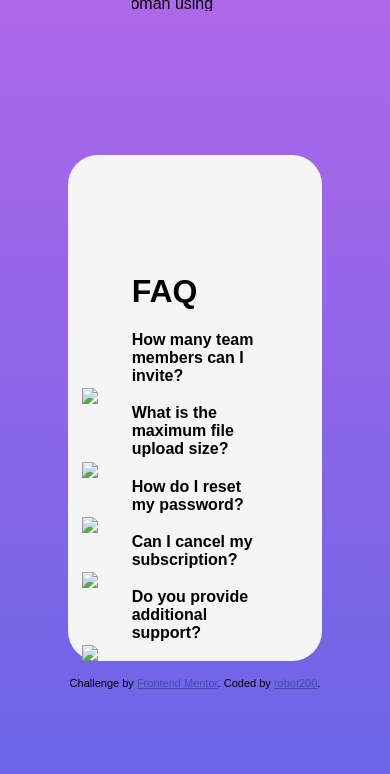
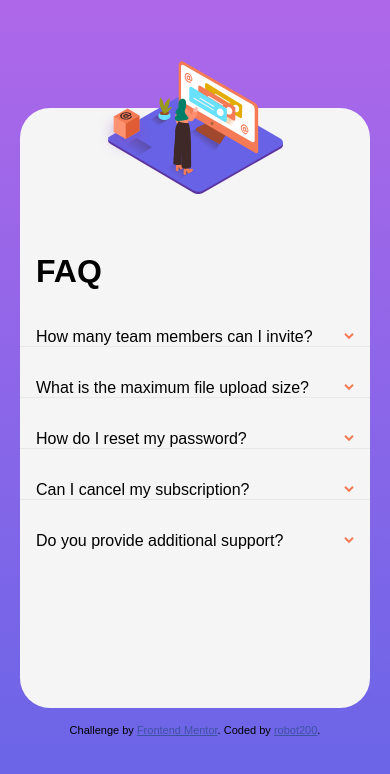
Before and after one commit to robot200/accordion-card, a plain HTML site: page index.html in a window 390 px wide. Drawn offline with Linux system fonts and the light colour scheme.

Commit message:
Add files via upload

```diff
--- a/index.html
+++ b/index.html
@@ -4,7 +4,7 @@
   <meta charset="UTF-8">
   <meta name="viewport" content="width=device-width, initial-scale=1.0"> <!-- displays site properly based on user's device -->
 
-  <link rel="icon" type="image/png" sizes="32x32" href="./images/favicon-32x32.png">
+  <link rel="icon" type="image/png" sizes="32x32" href="favicon-32x32.png">
   <link rel="stylesheet" href="style.css">
 
   <title>Frontend Mentor | FAQ Accordion Card</title>
@@ -17,35 +17,60 @@
 </head>
 <body>
 
-  <div class="card">
+<div class="card">
 
-    <div class="pic">
-      <div><img src="/images/illustration-woman-online-desktop.svg" alt="Woman using a touch screen"></div>
+    <div class="img_wrapper">
 
-      <div class="box"><img src="/images/illustration-box-desktop.svg"></div>
+      <div class="woman_img">
+      </div>
+
+      <img class="box" src="illustration-box-desktop.svg">
     </div>
 
     <div class="faq">
       <h1>FAQ</h1>
 
-      <div class="dropdown"><h4>How many team members can I invite?</h4> <img class="arrow" src="/images/icon-arrow-down.svg"></div>
-      <p id="answer" class="answer hidden">You can invite up to 2 additional users on the Free plan. There is no limit on
-      team members for the Premium plan.</p>
+      <div class="questions-section">
 
-      <div class="dropdown"><h4>What is the maximum file upload size?</h4> <img class="arrow" src="/images/icon-arrow-down.svg"></div>
-      <p class="answer hidden">No more than 2GB. All files in your account must fit your allotted storage space.</p>
+        <div class="question-dropdown">
+          <div class="question">
+            <h4>How many team members can I invite?</h4><img class="arrow" src="icon-arrow-down.svg">
+          </div>
+          <p class="answer">No more than 2GB. All files in your account must fit your allotted storage space.</p>
+        </div>
 
-      <div class="dropdown"><h4>How do I reset my password?</h4> <img class="arrow" src="/images/icon-arrow-down.svg"></div>
-      <p class="answer hidden">Click “Forgot password” from the login page or “Change password” from your profile page.
-      A reset link will be emailed to you.</p>
+        <div class="question-dropdown">
+          <div class="question">
+            <h4>What is the maximum file upload size?</h4><img class="arrow" src="icon-arrow-down.svg">
+          </div>
+          <p class="answer">You can invite up to 2 additional users on the Free plan. There is no limit on
+          team members for the Premium plan.</p>
+        </div>
 
-      <div class="dropdown"><h4>Can I cancel my subscription?</h4> <img class="arrow" src="/images/icon-arrow-down.svg"></div>
-      <p class="answer hidden">Yes! Send us a message and we’ll process your request no questions asked.</p>
+        <div class="question-dropdown">
+          <div class="question">
+            <h4>How do I reset my password?</h4><img class="arrow" src="icon-arrow-down.svg">
+          </div>
+          <p class="answer">Click “Forgot password” from the login page or “Change password” from your profile page.
+            A reset link will be emailed to you.</p>
+        </div>
 
-      <div class="dropdown"><h4>Do you provide additional support?</h4> <img class="arrow" src="/images/icon-arrow-down.svg"></div>
-      <p class="answer hidden">Chat and email support is available 24/7. Phone lines are open during normal business hours.</p>
+        <div class="question-dropdown">
+          <div class="question">
+            <h4>Can I cancel my subscription?</h4><img class="arrow" src="icon-arrow-down.svg">
+          </div>
+          <p class="answer">Yes! Send us a message and we’ll process your request no questions asked.</p>
+        </div>
+
+        <div class="question-dropdown">
+          <div class="question">
+            <h4>Do you provide additional support?</h4><img class="arrow" src="icon-arrow-down.svg">
+          </div>
+          <p class="answer">Chat and email support is available 24/7. Phone lines are open during normal business hours.</p>
+        </div>
+
+      </div>
     </div>
-
 </div>
 
   <div class="attribution">
--- a/main.js
+++ b/main.js
@@ -1,16 +1,8 @@
-const dropdown = document.querySelector('.dropdown');
-const answer = document.querySelectorAll('.answer');
-
-dropdown.addEventListener('click', function(){
-    toggleHidden();
-})
-
-function toggleHidden() {
-    answer.classList.toggle('hidden');
-}
-
-// answer.forEach(function (a) {
-//     answer.addEventListener('click', function(e) {
-//         toggleHidden();
-//     })
-// })
+document.querySelectorAll('.question').forEach((question) => question.addEventListener('click', () => {
+    if(question.parentNode.classList.contains('active')) {
+        question.parentNode.classList.toggle('active')
+    } else {
+        document.querySelectorAll('.question').forEach(question => question.parentNode.classList.remove('active'))
+        question.parentNode.classList.add('active')
+    }
+}))
--- a/style.css
+++ b/style.css
@@ -25,67 +25,176 @@ body {
   display: flex;
   flex-direction: row;
   justify-content: space-between;
-}
-
-.pic {
-  width: 50%;
-  background: url(/images/bg-pattern-desktop.svg) no-repeat;
-  background-size: 110%;
-  background-position: 270% 230%;
-  position: relative;
-  overflow: hidden;
-}
-.pic img {
-  margin: 5rem 0;
-  position: relative;
-  left: -2rem;
+  background-image: url(bg-pattern-desktop.svg);
+  background-repeat: no-repeat;
+  background-position: -150% 75%;
 }
 .box {
   overflow: visible;
   z-index: 2;
-}
-.pic :nth-child(2) {
-  position: relative;
-  top: -25rem;
-  left: -5rem;
 }
 
 .faq {
   width: 50%;
   display: flex;
   flex-direction: column;
-  justify-content: space-evenly;
+  margin-top: 1rem;
 }
-.dropdown {
+h1 {
+  padding-left: 1rem;
+}
+.questions-section {
+  height: 100%;
+  display: flex;
+  flex-direction: column;
+  margin-top: 1rem;
+}
+.question-dropdown {
+  border-bottom: 1px solid #e8e8e8;
+  padding: 0 1rem;
+  margin-bottom: 2rem;
+}
+.question-dropdown:last-child {
+  border: none;
+}
+.question {
   cursor: pointer;
+  display: flex;
+  justify-content: space-between;
+  transition: 0.3s;
+}
+.active h4 {
+ font-weight: 600;
+}
+.question img {
+  align-self: center;
 }
 h4 {
   display: inline;
+  font-weight: 400;
+  margin: 0;
 }
-.arrow {
-  float: right;
-  padding: 0.2rem 10rem 0 0;
+.answer {
+  display: none;
 }
-.hidden {
-  display: none;
+.active > .answer {
+  display: block;
+}
+.active img {
+  transform: rotate(180deg);
+  transition: 0.3s ease-in-out;
+}
+
+.img_wrapper {
+  position: relative;
+  width: 50%;
+}
+.woman_img {
+  background: url(illustration-woman-online-desktop.svg) no-repeat;
+  background-position: -250% center;
+  background-size: 95%;
+  height: 100%;
+}
+.box {
+  position: absolute;
+  top: 42%;
+  left: -15%;
 }
 
 .attribution {
   margin-top: 1rem;
 }
 
-@media all and (max-width: 1440px) {
+@media (max-width: 700px) {
   .card {
-    flex-direction: column;
-    justify-content: center;
-    align-items: center;
+    width: 350px;
+    display: grid;
+    grid-template-columns: 1fr;
+    grid-template-rows: 100px 1fr;
+    grid-gap: 0.5rem;
+    position: relative;
+    height: 530px;
   }
-  .pic {
-    order: 1;
-    top: -15rem;
+  .img_wrapper {
+    background-position: center 590%;
+    height: 200%;
+  }
+  .woman_img {
+    position: absolute;
+    width: 100%;
+    height: 100%;
+    background-size: 100%;
+    background-repeat: no-repeat;
+    background-position: center;
+    top: -55%;
+    left: 50%;
+  }
+  .box {
+    width: 55px;
+    left: 45%;
+    top: -15%;
   }
   .faq {
-    order: 2;
+    width: 100%;
+  }
+  .faq-title {
+    text-align: center;
+  }
+  .questions-section {
+    width: 100%;
+  }
+}
+
+@media (max-width: 1060px) {
+ .card {
+  width: 350px;
+  display: grid;
+  grid-template-columns: 1fr;
+  grid-template-rows: 100px 1fr;
+  grid-gap: 0.5rem;
+  position: relative;
+  height: 600px;
+}
+.img_wrapper {
+  background-position: center 590%;
+  height: 200%;
+}
+.woman_img {
+  position: absolute;
+  width: 100%;
+  height: 100%;
+  background-size: 100%;
+  background-repeat: no-repeat;
+  background-position: center;
+  top: -40%;
+  left: 50%;
+}
+.box {
+  width: 55px;
+  left: 45%;
+  top: 0%;
+}
+
+.faq {
+  width: 100%;
+  padding: 0;
+}
+.faq-title {
+  text-align: center;
+}
+.questions-section {
+  width: 100%;
+}
+}
+
+@media (max-height: 735px) {
+  .card {
+    height: 80%;
+  }
+  .faq {
+    margin-top: 0;
+  }
+  .questions-section {
     margin: 0;
   }
 }
```
Also changed, not shown: bg-pattern-desktop.svg (added), bg-pattern-mobile.svg (added), favicon-32x32.png (added), icon-arrow-down.svg (added), illustration-box-desktop.svg (added), illustration-woman-online-desktop.svg (added), illustration-woman-online-mobile.svg (added).
